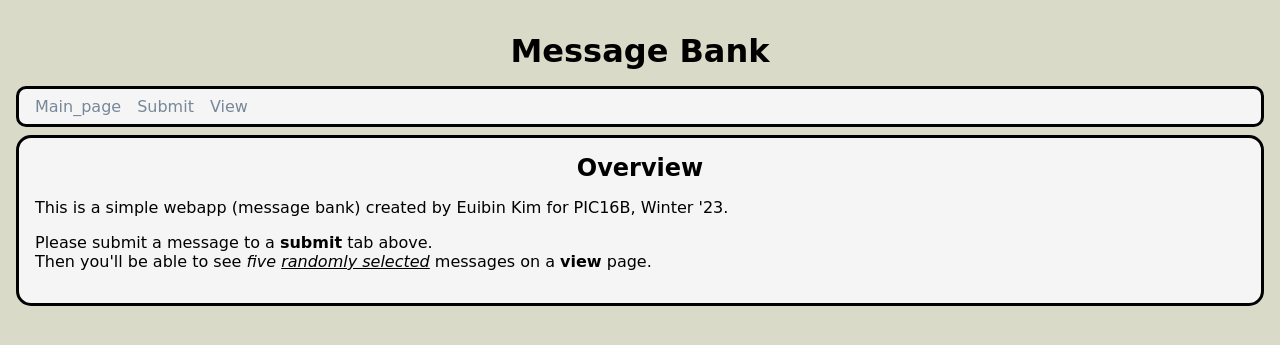
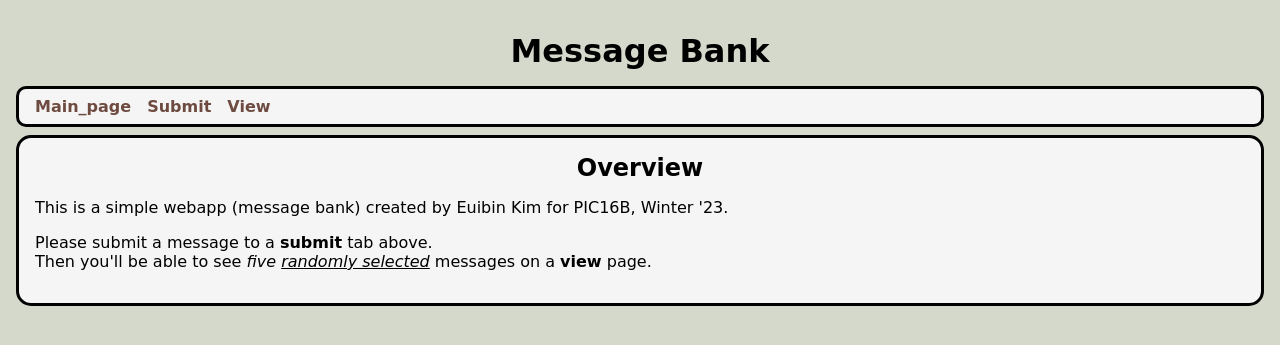
Before and after one commit to EuibinK/PIC16B_Web_App_HW3, a Flask app: page / in a window 1280 px wide. Shown: the top 345 px of the page. Run offline with Flask 2, Linux system fonts and the light colour scheme.

Commit message:
Final touch

```diff
--- a/WEBAPP/static/style.css
+++ b/WEBAPP/static/style.css
@@ -1,6 +1,6 @@
 html {
     font-family: "Comic Sans MS", "Comic Sans", cursive;
-    background: #DADAC8;
+    background: #D5D9CC;
     padding: 1rem;
 }
 
@@ -14,7 +14,7 @@ h1 {
     text-align: center;
 }
 a {
-    color: LightSlateGray;
+    color: #6E4B41;
     text-decoration: none;
 }
 
--- a/WEBAPP/templates/base.html
+++ b/WEBAPP/templates/base.html
@@ -4,9 +4,9 @@
 <h1> Message Bank </h1>
 <nav>
     <ul>
-        <li><a href="{{ url_for('main') }}">Main_page</a></li>
-        <li><a href="{{ url_for('submit') }}">Submit</a></li>
-        <li><a href="{{ url_for('view') }}">View</a></li>
+        <li><a href="{{ url_for('main') }}"><b>Main_page</b></a></li>
+        <li><a href="{{ url_for('submit') }}"><b>Submit</b></a></li>
+        <li><a href="{{ url_for('view') }}"><b>View</b></a></li>
     </ul>
 </nav>
 <section class="content">
```
Also changed, not shown: WEBAPP/message_db.sqlite.
